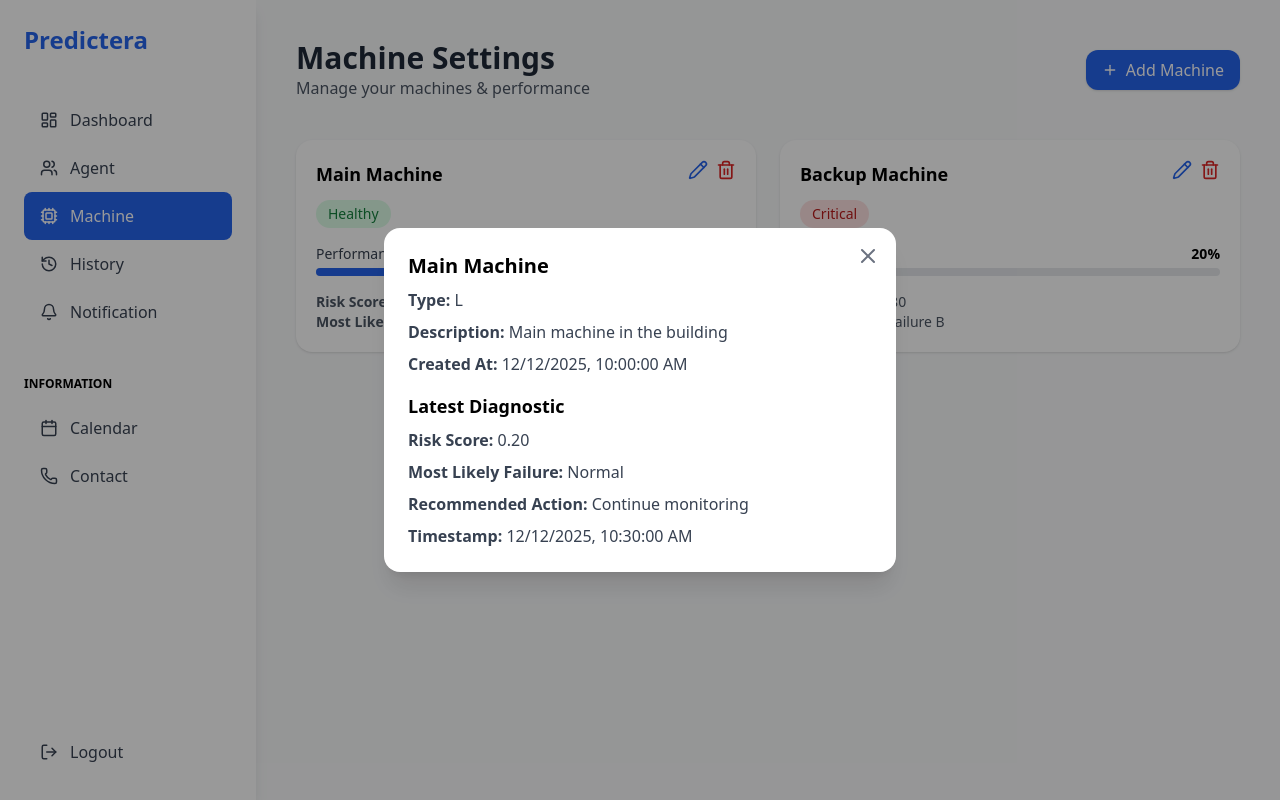
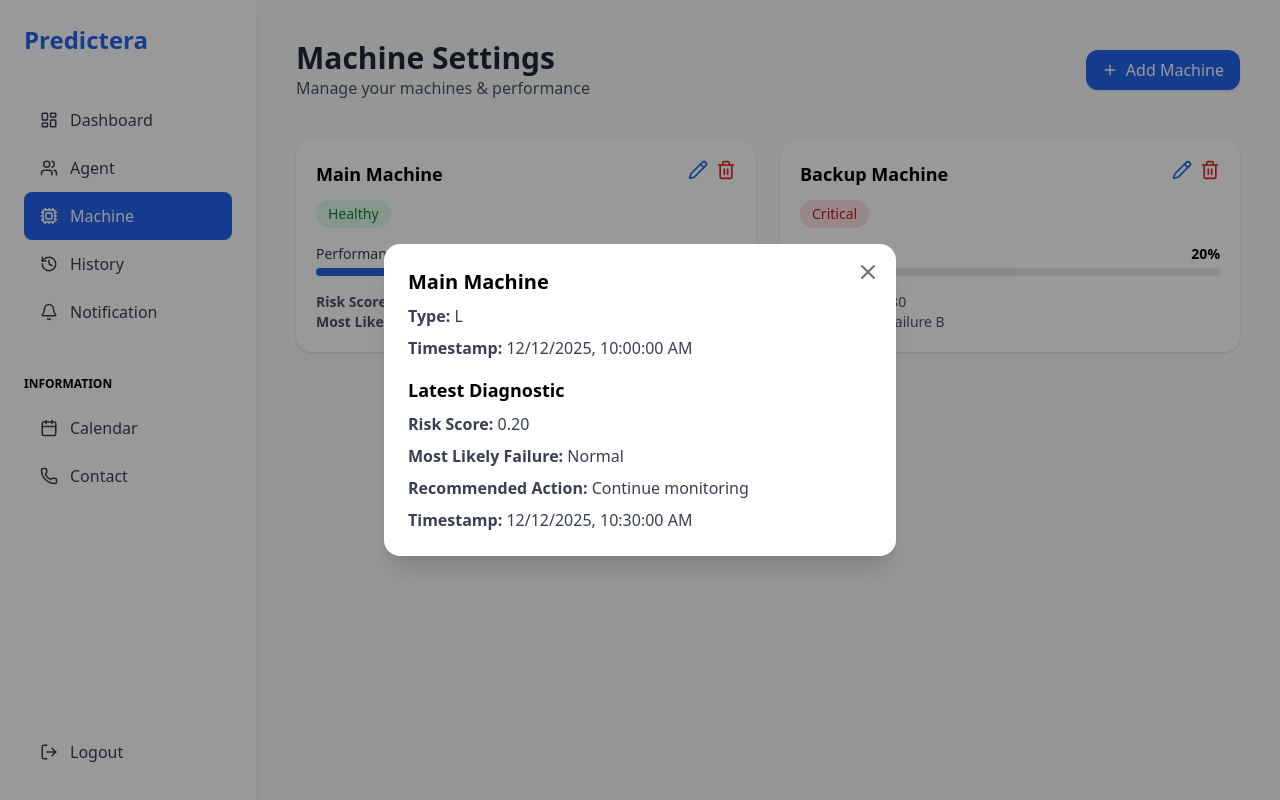
Before and after one commit to YourBoyVoen/Predicteraa, a React (Vite) app in the folder predictera/: page /machine in a window 1280 px wide. Both pictures are taken after a click on the element "Main Machine". Built offline with nearby package versions, Linux system fonts and the light colour scheme.

Commit message:
refactor: remove description and created_at fields from Machine model, replace with timestamp

```diff
--- a/predictera/src/pages/Machine.tsx
+++ b/predictera/src/pages/Machine.tsx
@@ -18,8 +18,7 @@ type Machine = {
   id: number;
   name: string;
   type: string;
-  description?: string;
-  created_at: string;
+  timestamp: string;
   diagnostics?: Diagnostic[];
 };
 
@@ -42,8 +41,7 @@ const MachinePage: React.FC = () => {
       id: 1,
       name: "Main Machine",
       type: "L",
-      description: "Main machine in the building",
-      created_at: "2025-12-12T10:00:00Z",
+      timestamp: "2025-12-12T10:00:00Z",
       diagnostics: [
         {
           id: 1,
@@ -62,8 +60,7 @@ const MachinePage: React.FC = () => {
       id: 2,
       name: "Backup Machine",
       type: "M",
-      description: "Backup machine in the building",
-      created_at: "2025-12-12T09:00:00Z",
+      timestamp: "2025-12-12T09:00:00Z",
       diagnostics: [
         {
           id: 2,
@@ -84,7 +81,6 @@ const MachinePage: React.FC = () => {
   const [newMachine, setNewMachine] = useState<Partial<Machine>>({
     name: "",
     type: "",
-    description: "",
   });
 
   /* Add Machine */
@@ -95,15 +91,14 @@ const MachinePage: React.FC = () => {
       id: Date.now(),
       name: newMachine.name!.trim(),
       type: newMachine.type || "Unknown",
-      description: newMachine.description || "",
-      created_at: new Date().toISOString(),
+      timestamp: new Date().toISOString(),
       diagnostics: [],
     };
 
     setMachines((prev) => [...prev, created]);
 
     setShowAddModal(false);
-    setNewMachine({ name: "", type: "", description: "" });
+    setNewMachine({ name: "", type: "" });
   };
 
   /* Delete Machine */
@@ -203,10 +198,7 @@ const MachinePage: React.FC = () => {
             <strong>Type:</strong> {showDetailModal.type}
           </p>
           <p className="text-gray-700 mb-2">
-            <strong>Description:</strong> {showDetailModal.description}
-          </p>
-          <p className="text-gray-700 mb-2">
-            <strong>Created At:</strong> {new Date(showDetailModal.created_at).toLocaleString()}
+            <strong>Timestamp:</strong> {new Date(showDetailModal.timestamp).toLocaleString()}
           </p>
           {showDetailModal.diagnostics && showDetailModal.diagnostics.length > 0 && (
             <>
@@ -362,16 +354,9 @@ const MachineForm: React.FC<MachineFormProps> = ({ machine, setMachine }) => (
     <input
       type="text"
       placeholder="Machine Type"
-      className="w-full p-3 border rounded-xl mb-3"
+      className="w-full p-3 border rounded-xl mb-4"
       value={machine?.type ?? ""}
       onChange={(e) => setMachine({ type: e.target.value })}
-    />
-
-    <textarea
-      placeholder="Description"
-      className="w-full p-3 border rounded-xl mb-4 h-24"
-      value={machine?.description ?? ""}
-      onChange={(e) => setMachine({ description: e.target.value })}
     />
   </>
 );
```
